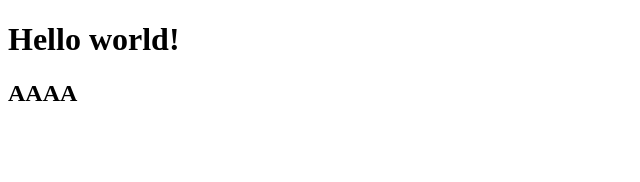
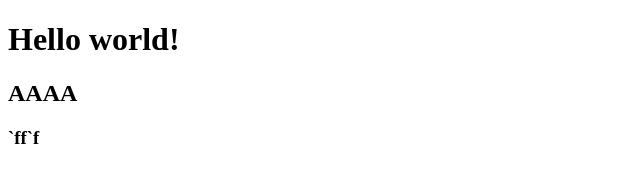
Before and after one commit to ichaplin85/js-1, a plain HTML site: page index.html in a window 1280 px wide. Shown: the full height of the page, 0-640 px from the left. Drawn offline with Linux system fonts and the light colour scheme.

Commit message:
index.html h3

```diff
--- a/index.html
+++ b/index.html
@@ -8,6 +8,7 @@
 <body>
     <h1>Hello world!</h1>
     <h2>AAAA</h2>
+    <h3>`ff`f</h3>
     <script src="js/script.js"></script>
 </body>
 </html>
```
